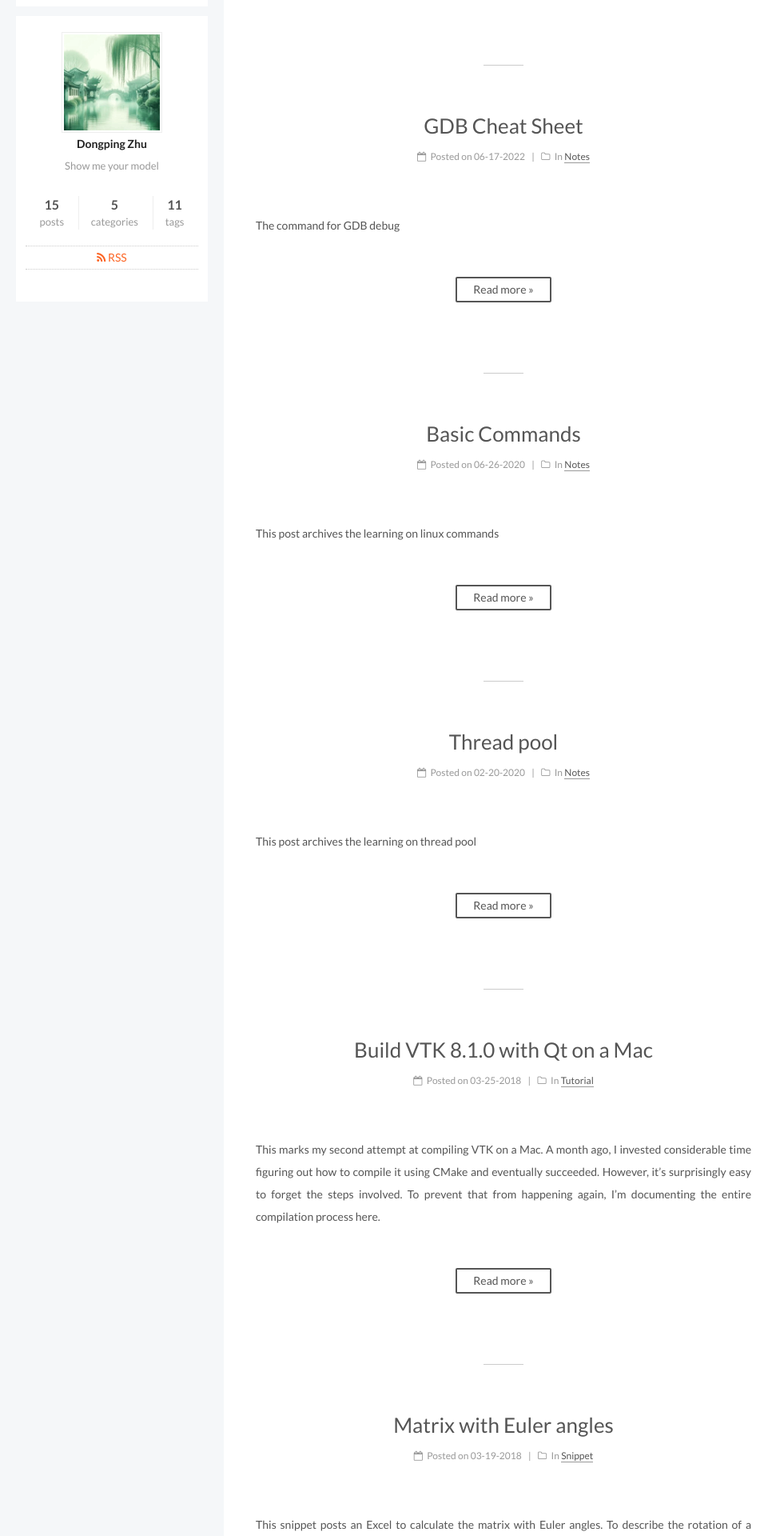
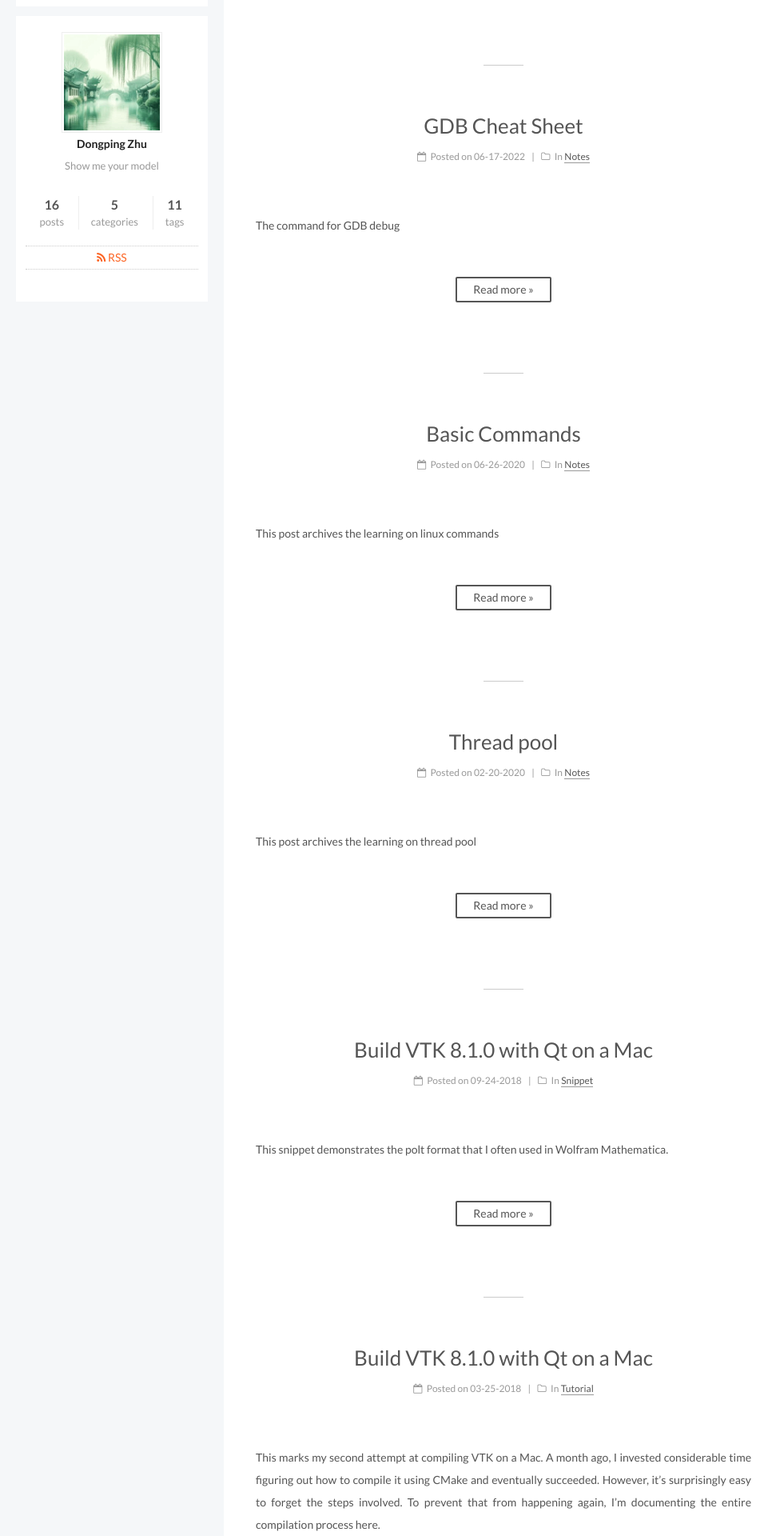
Before and after one commit to dpzhuX/dpzhux.github.io, a Jekyll site: the page built from index.html, in a window 1280 px wide. Shown: the part 326-2246 px from the top of the page at 80% size, without its empty margins (140-1111 px from the left). Built offline with Jekyll 4.4.1, drawn with Linux system fonts in a browser that asks for light colours; formulas are drawn with MathJax 3; the list of posts is cut into pages by our own code; some of the changed text lies outside the part shown.

Commit message:
Daily updates

````diff
--- /dev/null
+++ b/_posts/2018-09-24-wolfram-plot-format.md
@@ -0,0 +1,30 @@
+---
+title: Build VTK 8.1.0 with Qt on a Mac
+date: 2018-09-24 17:50:33
+categories:
+- Snippet
+tags:
+- Snippet
+---
+
+This snippet demonstrates the polt format that I often used in Wolfram Mathematica.
+
+<!-- more -->
+
+```
+Plot[Sin[x], {x, -Pi, Pi},
+     Mesh->None, PlotRange->{{-Pi, Pi}, {-2, 2}},
+     AspectRatio->9/16, PlotTheme->"Scientific", FrameStyle->Black,
+     TicksStyle->Directive[FontSize->20], ImageSize->Large,
+     AxesLabel->Automatic, LabelStyle->Directive[FontSize->20,
+     FontFamily->"Times New Roman"], Epilog->{Text[Style[
+        ToExpression[ "y = 12 \\frac{\\partial^2 f(x)}{\\partial x^2}",
+        TeXForm, HoldForm], FontFamily->"Times New Roman", FontSize->20,
+        Bold, Black], Scaled[{.25, .80}]]}]
+```
+
+Here is the diagram,
+
+![Wolfram](/uploads/images/2018/WolframPlotFormat1.png)
+
+Here is the Wolfram notebook ([WolframPlotFormat1.nb](/uploads/files/2018/WolframPlotFormat1.zip)) used in this post.
````
Also changed, not shown: _posts/2018-02-26-md-simulation-example.md (+1 -1 lines), _posts/2018-03-25-build-vtk-for-qt.md (+2 -0 lines), uploads/images/2018/WolframPlotFormat1.png (added), 1 other file.
